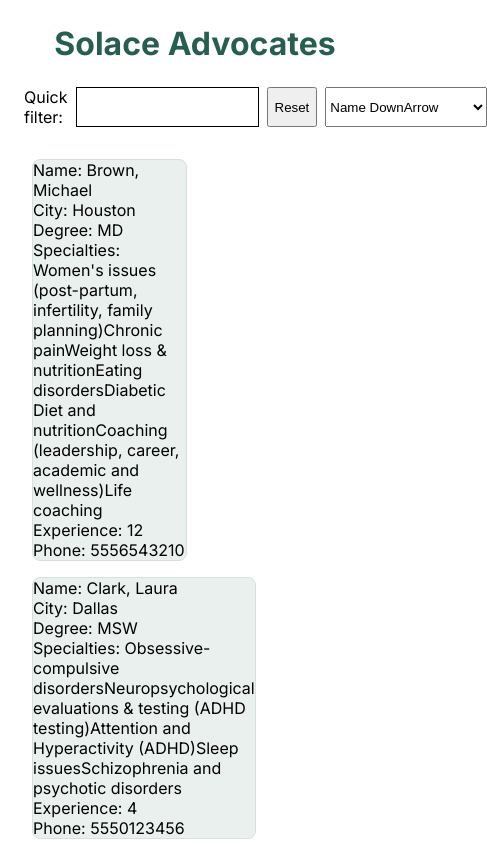
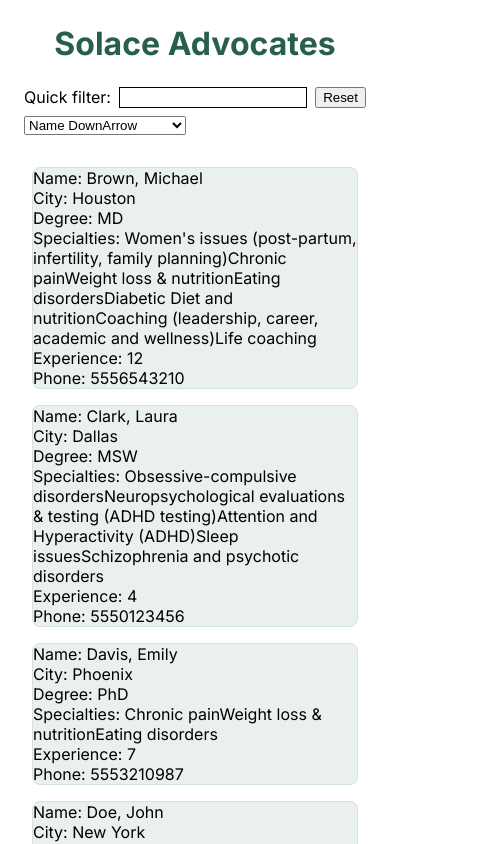
Before and after one commit to Jygsaw/solace-candidate-assignment-main, a Next.js app: page /advocates in a window 390 px wide. Shown: the top 844 px of the page, 487 px wide, since content can reach past the window. Built offline with nearby package versions, Linux system fonts and the light colour scheme.

Commit message:
[CHG] update advocate list with responsive styles

```diff
--- a/src/app/advocates/advocates.css
+++ b/src/app/advocates/advocates.css
@@ -11,6 +11,7 @@
   max-width: 800px;
   margin: 24px auto;
   display: flex;
+  flex-flow: row wrap;
   gap: 8px;
 
   input {
@@ -27,6 +28,10 @@
   .search-item {
     flex: 0 0 50%;
 
+    @media (max-width: 800px) {
+      flex: 0 0 100%;
+    }
+
     .card-wrapper {
       margin: 8px;
     }
```
Also changed, not shown: 1 other file (tests, documents, lock files or other folders).
